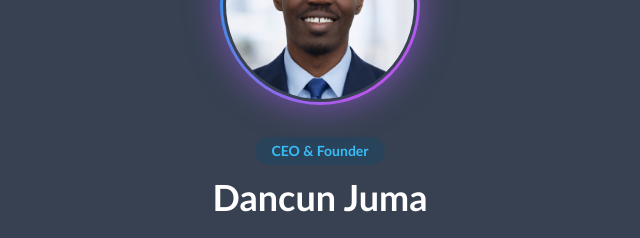
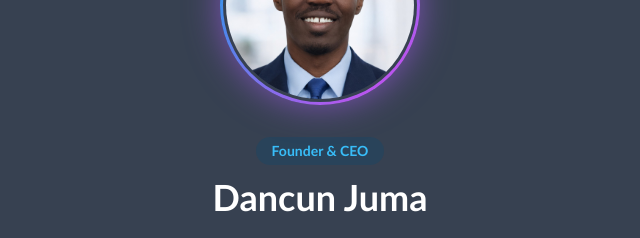
Before and after one commit to dancan1995/brightbytesol, a website: page index.html in a window 1280 px wide. Shown: the part 5400-5638 px from the top of the page, 320-960 px from the left. Drawn offline with nearby package versions, Linux system fonts and the light colour scheme.

Commit message:
Added all project files

```diff
--- a/index.html
+++ b/index.html
@@ -958,7 +958,7 @@
 
                         <div class="text-center mb-6">
                             <span class="inline-block px-4 py-1 bg-primary-100 dark:bg-primary-900/30 text-primary-700 dark:text-primary-400 rounded-full text-sm font-semibold mb-3">
-                                CEO & Founder
+                                Founder & CEO
                             </span>
                             <h3 class="text-4xl font-bold text-gray-900 dark:text-white mb-2">Dancun Juma</h3>
                         </div>
```
